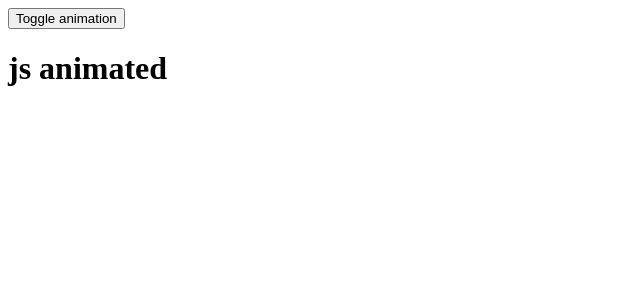
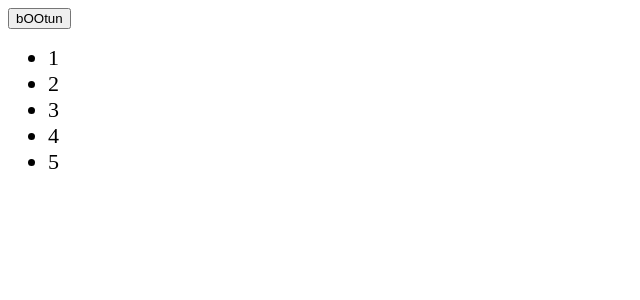
Before and after one commit to dogbeide/ztm, a Vue app in the folder animations/: page / in a window 1280 px wide. Shown: the top 300 px of the page, without its empty margins (0-640 px from the left). Built offline with nearby package versions, Linux system fonts and the light colour scheme.

Commit message:
list animations

```diff
--- a/animations/src/App.vue
+++ b/animations/src/App.vue
@@ -1,5 +1,5 @@
 <template>
-  <button type="button" @click="flag = !flag">Toggle animation</button>
+  <!-- <button type="button" @click="flag = !flag">Toggle animation</button> -->
 
   <!-- <transition name="fade" mode="out-in">
     <h2 v-if="flag" key="main">some text</h2>
@@ -10,7 +10,7 @@
     <h2 v-if="flag">some more text</h2>
   </transition> -->
 
-  <transition
+  <!-- <transition
     @before-enter="beforeEnter"
     @enter="enter"
     @after-enter="afterEnter"
@@ -21,7 +21,19 @@
     name="fade"
   >
     <h1 v-if="flag">js animated</h1>
-  </transition>
+  </transition> -->
+
+  <button @click="addItem">bOOtun</button>
+
+  <ul>
+    <transition-group name="fade">
+      <li v-for="(item, index) in items" :key="item"
+      @click="removeItem(index)"
+      >
+        {{ item }}
+      </li>
+    </transition-group>
+  </ul>
 
 </template>
 
@@ -30,10 +42,19 @@ export default {
   name: 'App',
   data() {
     return {
-      flag: true
+      flag: true,
+      items: [1, 2, 3, 4, 5]
     }
   },
   methods: {
+    addItem() {
+      const num = Math.ceil(Math.random() * 100);
+      const index = Math.ceil(Math.random() * this.items.length);
+      this.items.splice(index, 0, num);
+    },
+    removeItem(index) {
+      this.items.splice(index, 1);
+    },
     beforeEnter(el) {
       console.log('beforeEnter()', el)
     },
@@ -66,20 +87,32 @@ export default {
 </script>
 
 <style>
+li {
+  font-size: 22px;
+  cursor: pointer;
+}
+
 h2 {
   width: 400px;
   padding: 20px;
   margin: 20px;
 }
+
 .fade-enter-from {
   opacity: 0;
 }
 .fade-enter-active {
   transition: all 0.25s linear;
 }
+.fade-leave-active {
+  position: absolute;
+}
 .fade-leave-to {
   opacity: 0;
   transition: all 0.08s linear;
+}
+.fade-move {
+  transition: all 0.25s linear;
 }
 
 .zoom-enter-from {
```
